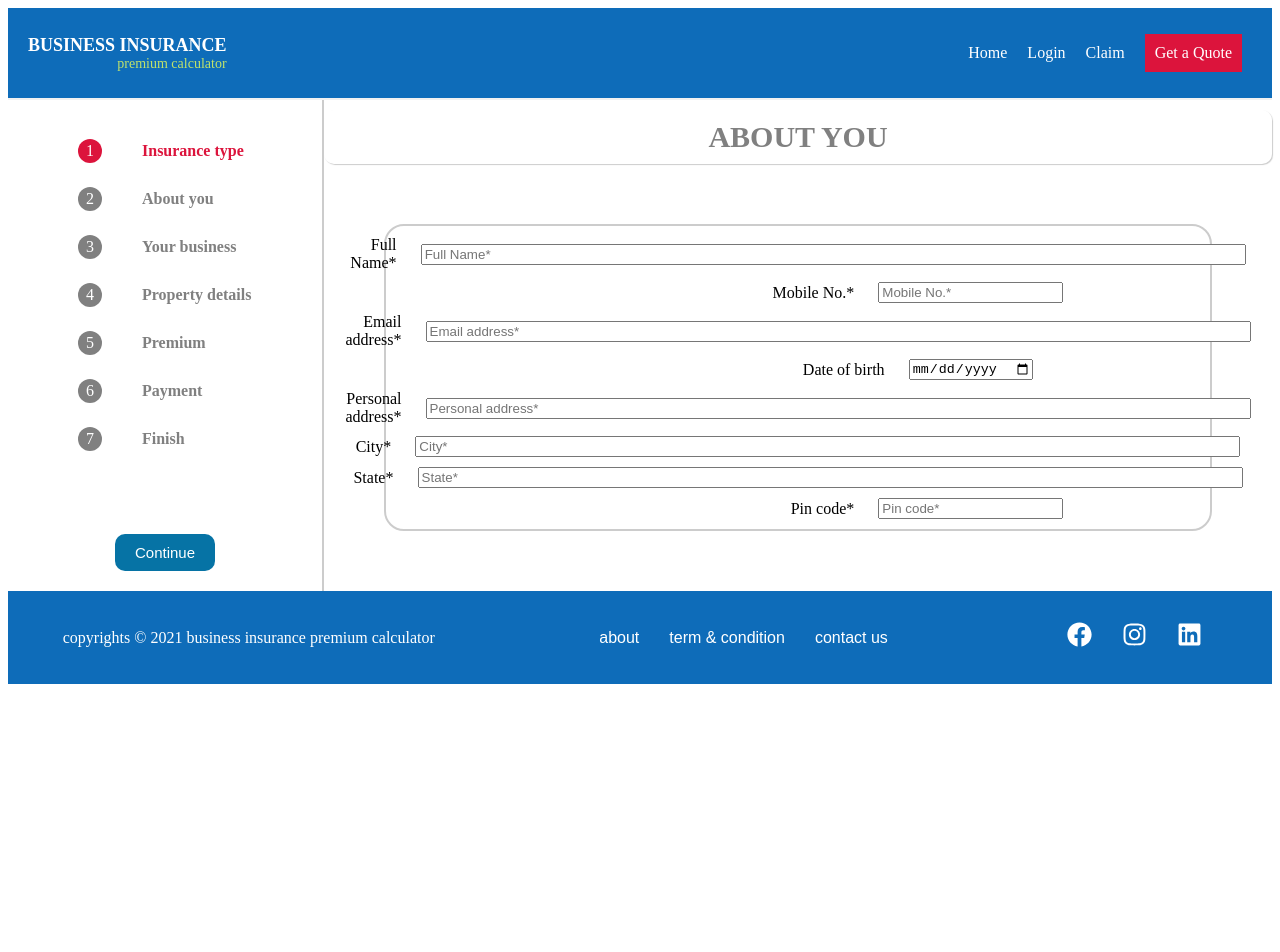
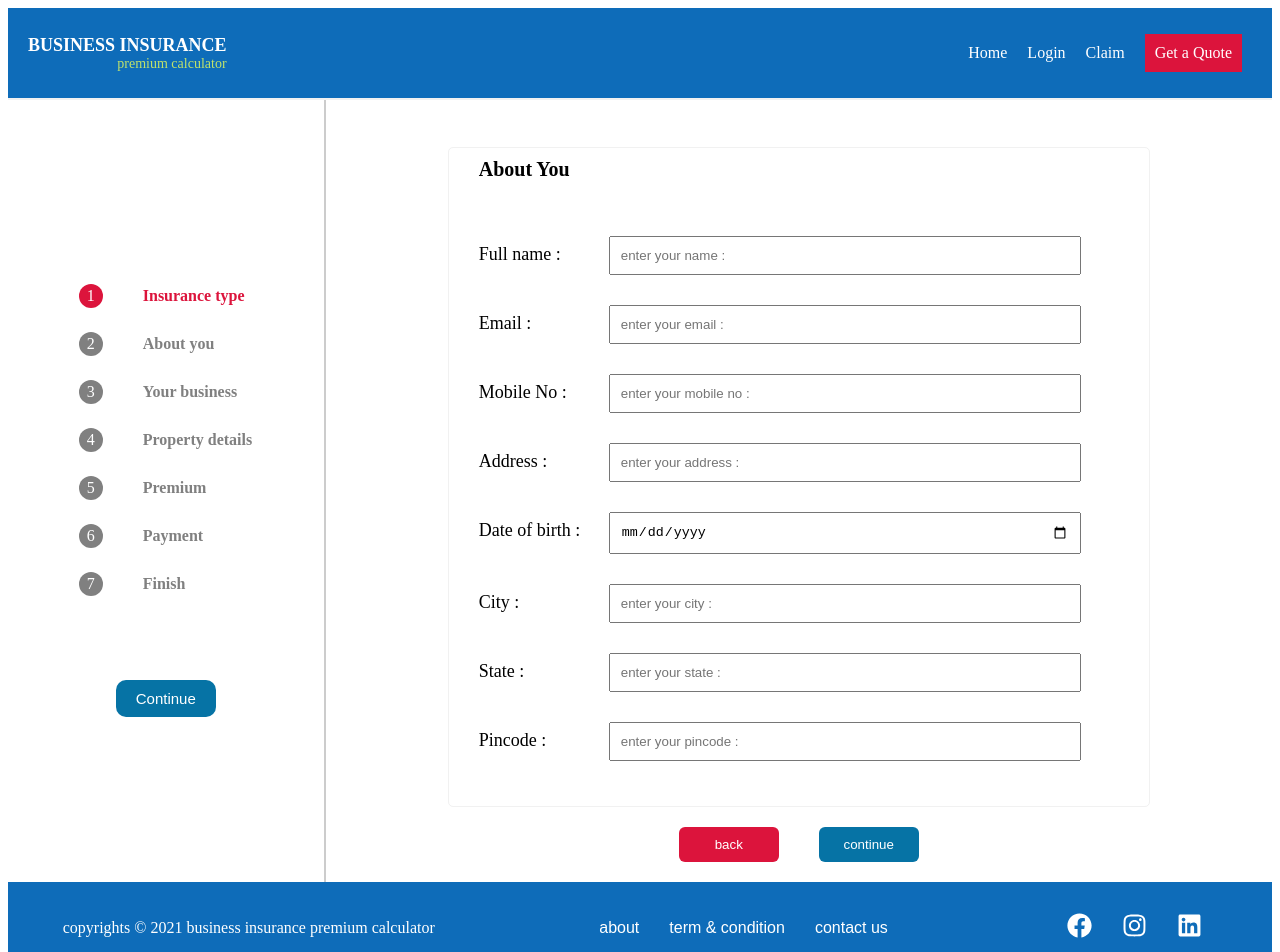
Before and after one commit to pawan-avz/business-insurance-premium-calculator-capstone, a React (Create React App) app: page /quote/form2 in a window 1280 px wide. Shown: the top 952 px of the page. Before the commit the page ends 800 px from the top, so only its background shows below. Built offline with nearby package versions, Linux system fonts and the light colour scheme.

Commit message:
about you page added

```diff
--- a/src/component/pages/Quote/index.js
+++ b/src/component/pages/Quote/index.js
@@ -9,6 +9,7 @@ import { Route } from "react-router";
 import { NavLink, Switch } from "react-router-dom";
 import "../../css/quotes.css";
 import Form5 from "./quotes_component/Form5";
+import Aboutyou from "./quotes_component/about_you"
 
 const Quote = () => {
   const [state, setState] = useState([]);
@@ -87,7 +88,7 @@ const Quote = () => {
               <Form1 changeNext={changeNext} />
             </Route>
             <Route exact path="/quote/form2">
-              <Form2 />
+           <Aboutyou/>
             </Route>
             <Route exact path="/quote/form3">
 
--- /dev/null
+++ b/src/component/pages/Quote/quotes_component/about_you/Validation.js
@@ -0,0 +1,45 @@
+
+
+const Validation =(values) =>{
+    let errors ={};
+
+    if(!values.name){
+        errors.name="name is required *";
+    }
+
+    if(!values.email){
+        errors.email="Email is required *" ;
+    }else if(!/^((?!\.)[\w\-_.]*[^.])(@\w+)(\.\w+(\.\w+)?[^.\W])$/.test(values.email)){
+        errors.email = "Email is not valid *"
+    }
+
+    if(!values.mobile){
+        errors.mobile="Mobile number is required *"
+    }else if(values.mobile !== 10){
+        errors.mobile="Mobile number is invalid *"
+    }
+
+    if(!values.address){
+        errors.address="Address is required *"
+    }
+
+    if(!values.dob){
+        errors.dob="Date of birth is required *"
+    }
+
+    if(!values.city){
+        errors.city="city is required *"
+    }
+
+    if(!values.state){
+        errors.state="state is required *"
+    }
+
+    if(!values.pincode){
+        errors.pincode="pincode is required *"
+    }
+
+    return errors;
+ }
+
+ export default Validation;
--- /dev/null
+++ b/src/component/pages/Quote/quotes_component/about_you/index.js
@@ -0,0 +1,128 @@
+import React,{useState} from 'react'
+import {
+    Container,
+    Content,
+    FormHeading,
+    FormContainer,
+    ButtonDiv,
+    BackButton,
+    ContinueButton
+        } from './styled'
+import Validation from "./Validation"
+export default function Index() {
+    const [errors, setErrors] = useState({})
+    const [values, setValues] = useState({
+        name:"",
+        email:"",
+        mobile:"",
+        address:"",
+        dob:"",
+        city:"",
+        state:"",
+        pincode:""
+    }) ;
+    const handlechange =(e) =>{
+        setValues({
+            ...values,
+            [e.target.name] : e.target.value,
+        });
+
+    }
+    const handlesubmits =(event) =>{
+
+        event.preventDefault();
+
+        setErrors(Validation(values));
+    }
+
+
+
+    return (
+      <Container>
+          <Content>
+          <FormHeading>About You</FormHeading>
+          <FormContainer>
+              <form>
+                     <label for="name">Full name :</label>
+                     <input type="text"
+                     id="name"
+                     name="name"
+                     placeholder="enter your name :"
+                     onChange={handlechange}
+                     /><br/>
+                     {errors.name && <p>{errors.name}</p> }
+                      <label for="email">Email :</label>
+                     <input type="email"
+                     id="email"
+                     name="email"
+                     placeholder="enter your email :"
+                     onChange={handlechange}
+                     /><br/>
+                      {errors.email && <p>{errors.email}</p> }
+
+                      <label for="mobile">Mobile No :</label>
+                     <input type="text"
+                     id="mobile"
+                     name="mobile"
+                     placeholder="enter your mobile no :"
+                     onChange={handlechange}
+                     /><br/>
+                      {errors.mobile && <p>{errors.mobile}</p> }
+
+                      <label for="address">Address :</label>
+                     <input type="text"
+                     id="address"
+                     name="address"
+                     placeholder="enter your address :"
+                     onChange={handlechange}
+                     /><br/>
+                      {errors.address && <p>{errors.address}</p> }
+
+                      <label for="dob">Date of birth :</label>
+                     <input type="date"
+                     id="dob"
+                     name="dob"
+
+                     onChange={handlechange}
+                     /><br/>
+                      {errors.dob && <p>{errors.dob}</p> }
+
+                      <label for="city">City :</label>
+                     <input type="text"
+                     id="city"
+                     name="city"
+                     placeholder="enter your city :"
+                     onChange={handlechange}
+                     /><br/>
+                      {errors.city && <p>{errors.city}</p> }
+
+                       <label for="state">State :</label>
+                     <input type="text"
+                     id="state"
+                     name="state"
+                     placeholder="enter your state :"
+                     onChange={handlechange}
+                     /><br/>
+                      {errors.state && <p>{errors.state}</p> }
+
+                       <label for="pincode">Pincode :</label>
+                     <input type="text"
+                     id="pincode"
+                     name="pincode"
+                     placeholder="enter your pincode :"
+                     onChange={handlechange}
+                     /><br/>
+                      {errors.pincode && <p>{errors.pincode}</p> }
+
+              </form>
+
+          </FormContainer>
+
+          </Content>
+          <ButtonDiv>
+            <BackButton> back</BackButton>
+            <ContinueButton onClick={handlesubmits} >continue </ContinueButton>
+          </ButtonDiv>
+      </Container>
+    )
+}
--- /dev/null
+++ b/src/component/pages/Quote/quotes_component/about_you/styled.js
@@ -0,0 +1,86 @@
+import React from "react";
+import styled from "styled-components";
+
+const Container = styled.div`
+  display: flex;
+  flex-direction: column;
+  height:fit-content;
+  justify-content: center;
+  align-items: center;
+
+
+`;
+const Content = styled.div`
+  display: flex;
+  flex-direction: column;
+  width: 700px;
+  border-radius: 5px;
+//   background-color: rgb(241, 241, 241);
+  border: 1px solid #f1f1f1;
+  margin-top:5%;
+`;
+const FormHeading = styled.p`
+  // background-color: rgb(241, 241, 241);
+  // text-align: center;
+  margin: 10px 30px;
+  // padding: 10px;
+  font-size: 20px;
+  font-weight: 800;
+  border-radius: 5px;
+`;
+const FormContainer = styled.div`
+  margin: 30px;
+  input {
+    padding:10px 10px;
+    width:70%;
+    margin:15px 0px;
+  }
+  label{
+    padding-right:20px;
+    display: inline-block;
+    width: 110px;
+    font-size:18px;
+  }
+  P{
+      text-align:center;
+      font-size:16px;
+      margin:0;
+      color:red;
+  }
+`;
+const ContinueButton = styled.button`
+  background-color: rgb(6, 115, 165);
+  padding: 10px 20px;
+  width:100px;
+  color:white;
+  border-radius:6px;
+  border:none;
+  margin:0 20px;
+`;
+const BackButton = styled.button`
+  background-color: crimson;
+  padding: 10px 30px;
+  width:100px;
+  color:white;
+  border-radius:6px;
+  margin:0 20px;
+  border:none;
+`;
+const ButtonDiv=styled.div`
+  display: flex;
+  flex-direction: row;
+  // width:200px;
+  margin: 20px 10px;
+
+`;
+
+export {
+    Container,
+    Content,
+    FormHeading,
+    FormContainer,
+    ContinueButton,
+    BackButton,
+    ButtonDiv
+
+};
--- a/src/component/pages/Quote/quotes_component/properties_details/index.js
+++ b/src/component/pages/Quote/quotes_component/properties_details/index.js
@@ -1,4 +1,4 @@
-import React from "react";
+import React ,{useState}from "react";
 import styled from "styled-components";
 
 import {
```
